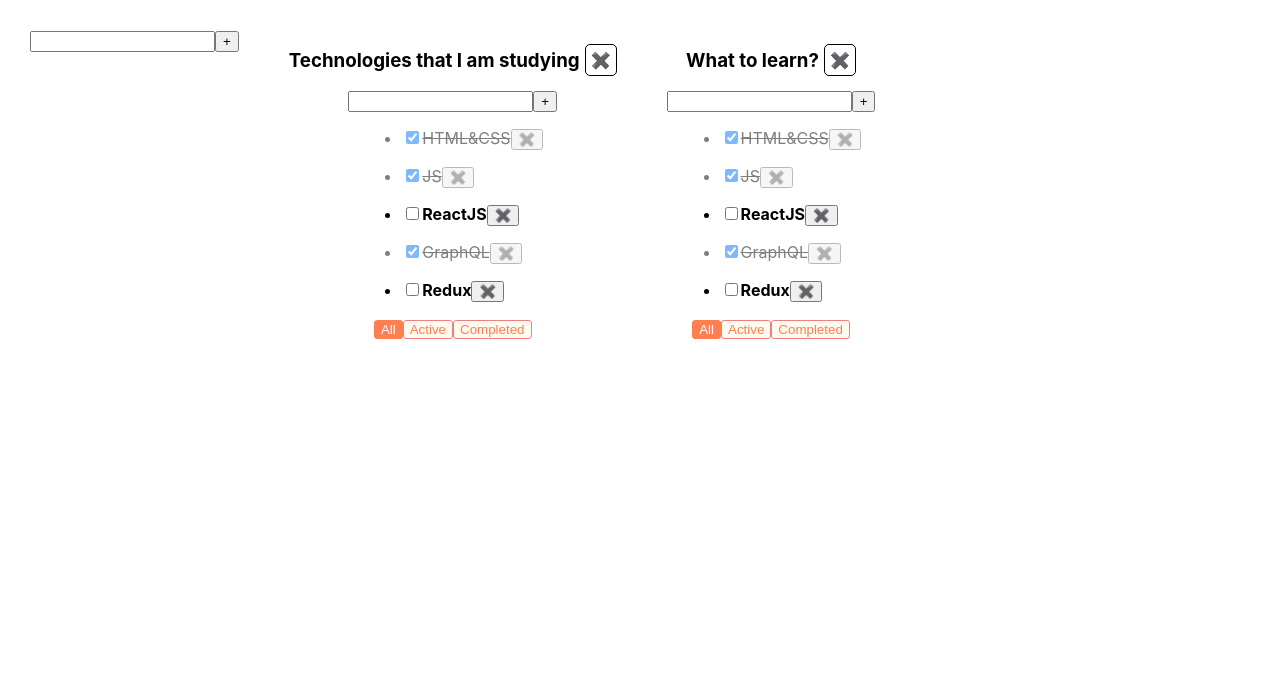
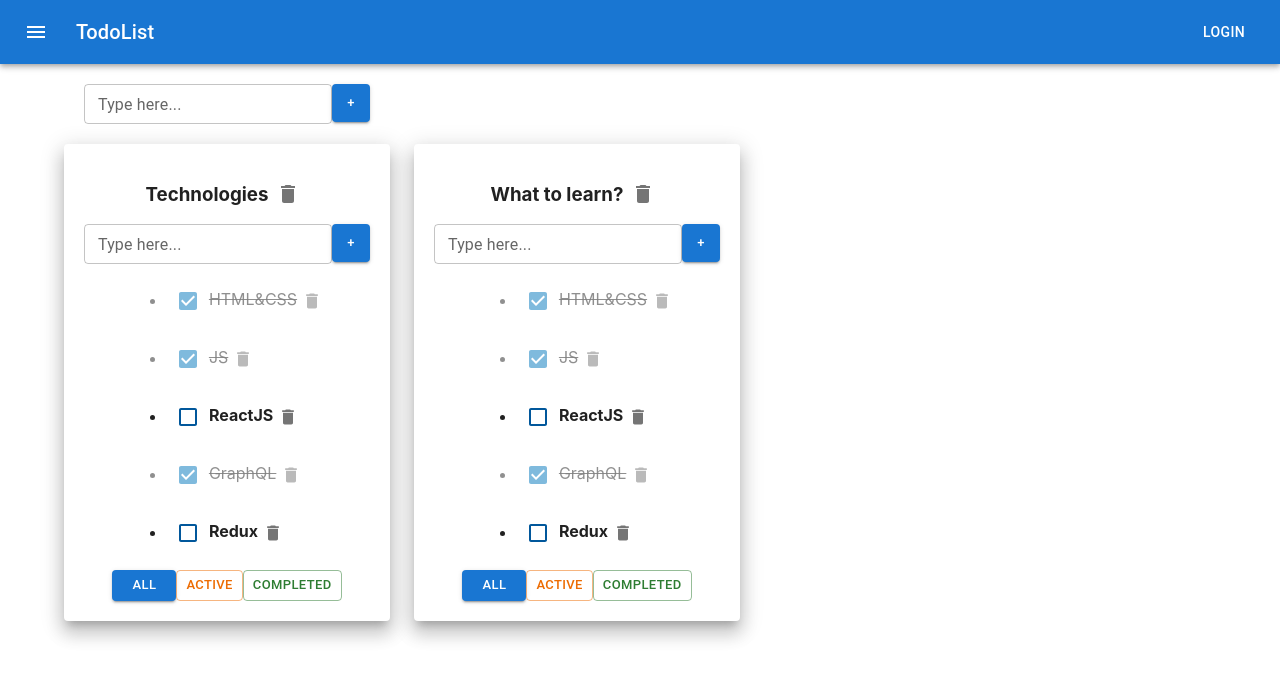
Before and after one commit to VladTomchuk/todolist_2023_2024, a React (Create React App) app: page / in a window 1280 px wide. Shown: the top 680 px of the page. Built offline with nearby package versions, Linux system fonts and the light colour scheme.

Commit message:
Styled components with Material UI.

```diff
--- a/package.json
+++ b/package.json
@@ -3,6 +3,10 @@
   "version": "0.1.0",
   "private": true,
   "dependencies": {
+    "@emotion/react": "^11.11.1",
+    "@emotion/styled": "^11.11.0",
+    "@mui/icons-material": "^5.14.13",
+    "@mui/material": "^5.14.13",
     "@testing-library/jest-dom": "^5.14.1",
     "@testing-library/react": "^13.0.0",
     "@testing-library/user-event": "^13.2.1",
--- a/src/App.css
+++ b/src/App.css
@@ -1,10 +1,10 @@
 .App {
-    padding: 30px;
-    display: flex;
+    /*padding: 30px;*/
+    /*display: flex;*/
 }
 
 .App > div {
-    margin-right: 50px;
+    /*margin-right: 50px;*/
 }
 
 .task {
@@ -53,3 +53,12 @@
     flex-direction: column;
     align-items: center;
 }
+
+.todoTitleDiv{
+    display: flex;
+}
+
+/*.container{*/
+/*    display: flex;*/
+/*    justify-content: space-around;*/
+/*}*/
--- a/src/App.tsx
+++ b/src/App.tsx
@@ -3,6 +3,10 @@ import './App.css';
 import {Todolist} from "./components/Todolist";
 import {v1} from "uuid";
 import AddItemForm from "./components/AddItemForm";
+import AppBarComponent from "./components/AppBar";
+import Container from '@mui/material/Container';
+import  Paper from "@mui/material/Paper";
+import  Grid from "@mui/material/Grid";
 
 export type FilterValuesType = 'all' | 'active' | 'completed'
 
@@ -28,7 +32,7 @@ function App() {
     const todolistId2 = v1()
 
     let [todolists, setTodolists] = useState<TodolistType[]>([
-        {todolistId: todolistId1, title: "Technologies that I am studying", filter: "all"},
+        {todolistId: todolistId1, title: "Technologies", filter: "all"},
         {todolistId: todolistId2, title: "What to learn?", filter: "all"}
     ])
 
@@ -108,12 +112,26 @@ function App() {
         setTodolists([{todolistId: newTodolistId, title: newTitle, filter: "all"}, ...todolists])
         setTasks({...tasks, [newTodolistId]: []})
     }
+    const updateTask = (todolistId: string, taskId: string, newTitle: string) => {
+
+        setTasks({
+            ...tasks,
+            [todolistId]: tasks[todolistId].map(el => el.id === taskId ? {...el, title: newTitle} : el)
+        })
+
+        console.log(tasks)
+    }
+    const updateTodoTitle = (todolistId: string, newTitle: string) => {
+        setTodolists(todolists.map(el => el.todolistId === todolistId ? {...el, title: newTitle} : el))
+    }
 
     const todolistsComponents = todolists.map(tl => {
 
             const tasksForTodolist = getTasksForRender(tasks[tl.todolistId], tl.filter)
 
             return (
+                <Grid item>
+                    <Paper elevation={12} style={{padding: '20px'}}>
                         <Todolist
                             key={tl.todolistId}
                             title={tl.title}
@@ -125,15 +143,27 @@ function App() {
                             callback={addTask}
                             changeIsDoneStatus={changeIsDoneStatus}
                             removeTodolist={removeTodolist}
+                            updateTask={updateTask}
+                            updateTodoTitle={updateTodoTitle}
                         />
+                    </Paper>
+
+                </Grid>
             )
         }
     )
 
     return (
         <div className="App">
+            <AppBarComponent/>
+            <Container>
+                <Grid container style={{padding: '20px'}}>
                     <AddItemForm callback={addTodo}/>
+                </Grid>
+                <Grid container spacing={3}>
                     {todolistsComponents}
+                </Grid>
+            </Container>
         </div>
     )
 }
--- a/src/components/AddItemForm.tsx
+++ b/src/components/AddItemForm.tsx
@@ -1,4 +1,6 @@
 import React, {ChangeEvent, KeyboardEvent, useState} from 'react';
+import Button from '@mui/material/Button';
+import TextField from '@mui/material/TextField';
 
 type PropsType = {
     callback: (newTitle: string) => void
@@ -6,7 +8,7 @@ type PropsType = {
 const AddItemForm = (props: PropsType) => {
 
     let [title, setTitle] = useState('')
-    let [emptyValueError, setEmptyValueError] = useState(false)
+    let [emptyValueError, setEmptyValueError] = useState<boolean | string>(false)
 
     const addTitleHandler = () => {
         if (title.trim() !== '') {
@@ -26,16 +28,30 @@ const AddItemForm = (props: PropsType) => {
         setTitle(e.currentTarget.value)
     }
 
+    const styledButton = {
+        maxWidth: "38px",
+        maxHeight: "38px",
+        minWidth: "38px",
+        minHeight: "38px",
+    }
+
     return (
         <div>
-            <input
+
+            <TextField
+                error={!!emptyValueError}
+                size="small"
                 value={title}
                 onKeyPress={onKeyPressHandler}
                 onChange={onChangeInputHandler}
-                className={emptyValueError ? 'empty-value' : ''}
+                id="outlined-basic"
+                label={emptyValueError ? 'some error' : 'Type here...'} // как вывести текст типа ошибки ?
+                variant="outlined"
+                className={''}
             />
-            <button onClick={addTitleHandler}>+</button>
-            {emptyValueError && <div>Please type title!</div>}
+
+            <Button style={styledButton} variant="contained" size="small" onClick={addTitleHandler}>+</Button>
+            {/*{emptyValueError && <div>Please type title!</div>}*/}
         </div>
     );
 };
--- /dev/null
+++ b/src/components/AppBar.tsx
@@ -0,0 +1,34 @@
+import React from 'react';
+import AppBar from '@mui/material/AppBar';
+import Box from '@mui/material/Box';
+import Toolbar from '@mui/material/Toolbar';
+import Typography from '@mui/material/Typography';
+import Button from '@mui/material/Button';
+import IconButton from '@mui/material/IconButton';
+import MenuIcon from '@mui/icons-material/Menu';
+
+const AppBarComponent = () => {
+    return (
+        <Box sx={{ flexGrow: 1 }}>
+            <AppBar position="static">
+                <Toolbar>
+                    <IconButton
+                        size="large"
+                        edge="start"
+                        color="inherit"
+                        aria-label="menu"
+                        sx={{ mr: 2 }}
+                    >
+                        <MenuIcon />
+                    </IconButton>
+                    <Typography variant="h6" component="div" sx={{ flexGrow: 1 }}>
+                        TodoList
+                    </Typography>
+                    <Button color="inherit">Login</Button>
+                </Toolbar>
+            </AppBar>
+        </Box>
+    );
+};
+
+export default AppBarComponent;
--- /dev/null
+++ b/src/components/EditableSpan.tsx
@@ -0,0 +1,32 @@
+import React, {ChangeEvent, useState} from 'react';
+
+type PropsType = {
+    oldTitle: string
+    callback: (newTitle: string) => void
+}
+
+const EditableSpan = (props: PropsType) => {
+
+    let [editMode, setEditMode] = useState(() => false)
+    let [newTitle, setNewTitle] = useState(props.oldTitle)
+    const changeModeHandler = () => {
+        setEditMode((prev) => !prev)
+        if (editMode) {
+            props.callback(newTitle)
+        }
+    }
+
+    const onChangeInputHandler = (e: ChangeEvent<HTMLInputElement>) => {
+        setNewTitle(e.currentTarget.value)
+    }
+
+    return (
+
+        editMode
+            ? <input value={newTitle} onBlur={changeModeHandler} autoFocus onChange={onChangeInputHandler}/>
+            : <span onDoubleClick={changeModeHandler}>{props.oldTitle}</span>
+
+    );
+};
+
+export default EditableSpan;
--- a/src/components/Task.tsx
+++ b/src/components/Task.tsx
@@ -1,9 +1,15 @@
 import React from "react";
 import {TaskType} from "../App";
+import EditableSpan from "./EditableSpan";
+import DeleteIcon from "@mui/icons-material/Delete";
+import IconButton from "@mui/material/IconButton";
+import Checkbox from '@mui/material/Checkbox';
+import {lightBlue} from '@mui/material/colors';
 
 type TaskPropsType = {
     removeTask: () => void
     changeIsDoneStatus: (isDone: boolean) => void
+    callback: (newTitle: string) => void
 } & TaskType
 
 export const Task = (props: TaskPropsType) => {
@@ -11,16 +17,28 @@ export const Task = (props: TaskPropsType) => {
         props.changeIsDoneStatus(props.isDone)
     }
 
+    const label = {inputProps: {'aria-label': 'Checkbox demo'}};
+    const sx = {
+        color: lightBlue[900],
+        '&.Mui-checked': {
+            color: lightBlue[800],
+        },
+    }
     return (
         <ul>
+
             <li key={props.id} className={props.isDone ? "taskDone" : "task"}>
-                <input
-                    type="checkbox"
+                <Checkbox
                     checked={props.isDone}
                     onChange={onChangeValueIsDoneHandler}
+                    {...label}
+                    defaultChecked
+                    sx={sx}
                 />
-                <span>{props.title}</span>
-                <button onClick={props.removeTask}>✖️</button>
+                <EditableSpan oldTitle={props.title} callback={props.callback}/>
+                <IconButton size="small" onClick={props.removeTask} aria-label="delete">
+                    <DeleteIcon fontSize="small"/>
+                </IconButton>
             </li>
         </ul>
     )
--- a/src/components/Todolist.tsx
+++ b/src/components/Todolist.tsx
@@ -3,6 +3,10 @@ import {FilterValuesType, TaskType} from "../App";
 import "../App.css";
 import {Task} from "./Task";
 import AddItemForm from "./AddItemForm";
+import EditableSpan from "./EditableSpan";
+import IconButton from '@mui/material/IconButton';
+import DeleteIcon from '@mui/icons-material/Delete';
+import Button from '@mui/material/Button';
 
 type PropsType = {
     title: string
@@ -14,6 +18,8 @@ type PropsType = {
     callback: (todolistId: string, title: string) => void
     changeIsDoneStatus: (todolistId: string, taskId: string, isDone: boolean) => void
     removeTodolist: (todolistId: string) => void
+    updateTask: (todolistId: string, taskId: string, newTitle: string) => void
+    updateTodoTitle: (todolistId: string, newTitle: string) => void
 }
 
 export const Todolist = (props: PropsType) => {
@@ -33,40 +39,67 @@ export const Todolist = (props: PropsType) => {
     const AddItemFormHandler = (newTitle: string) => {
         props.callback(props.todolistId, newTitle)
     }
-
+    const updateTaskHandler = (taskId: string, newTitle: string) => {
+        props.updateTask(props.todolistId, taskId, newTitle)
+    }
+    const updateTodoTitleHandler = (newTitle: string) => {
+        props.updateTodoTitle(props.todolistId, newTitle)
+    }
     return (
         <div className={"todolistContainer"}>
-            <div className={"todolistTitleContainer"}>
-                <h3>{props.title}</h3>
-                <span onClick={onclickRemoveTodolistHandler}>✖️</span>
+            <div className={"todoTitleDiv"}>
+                <h3><EditableSpan oldTitle={props.title} callback={updateTodoTitleHandler}/></h3>
+                <IconButton onClick={onclickRemoveTodolistHandler} aria-label="delete">
+                    <DeleteIcon/>
+                </IconButton>
             </div>
             <AddItemForm callback={AddItemFormHandler}/>
             <div>
                 {props.tasks.map((t: TaskType) => {
                     const removeTaskCallback = () => props.removeTask(props.todolistId, t.id)
                     const changeIsDoneStatusHandler = (isDone: boolean) => props.changeIsDoneStatus(props.todolistId, t.id, isDone)
+                    const callbackHandler = (newTitle: string) => updateTaskHandler(t.id, newTitle)
+
                     return (
                         <Task
                             key={t.id}
                             {...t}
                             removeTask={removeTaskCallback}
                             changeIsDoneStatus={changeIsDoneStatusHandler}
+                            callback={callbackHandler}
                         />
                     )
                 })}
             </div>
 
+            {/*BUTTONS OF FILTRATION */}
             <div>
-                <button className={props.currentFilterValue === "all" ? "btn-filter-active" : "btn-filter"}
-                        onClick={onAllClickHandler}>All
-                </button>
-                <button className={props.currentFilterValue === "active" ? "btn-filter-active" : "btn-filter"}
-                        onClick={onActiveClickHandler}>Active
-                </button>
-                <button className={props.currentFilterValue === "completed" ? "btn-filter-active" : "btn-filter"}
-                        onClick={onComletedClickHandler}>Completed
-                </button>
+
+                <Button
+                    size="small"
+                    variant={props.currentFilterValue === "all" ? "contained" : "outlined"}
+                    onClick={onAllClickHandler}
+                    color="primary">
+                    All
+                </Button>
+
+                <Button
+                    size="small"
+                    variant={props.currentFilterValue === "active" ? "contained" : "outlined"}
+                    onClick={onActiveClickHandler}
+                    color="warning">Active
+                </Button>
+
+                <Button
+                    size="small"
+                    variant={props.currentFilterValue === "completed" ? "contained" : "outlined"}
+                    onClick={onComletedClickHandler}
+                    color="success">
+                    Completed
+                </Button>
+
             </div>
+
         </div>
     )
 }
```
Also changed, not shown: 1 other file (tests, documents, lock files or other folders). Lines whose indentation alone changed are shown as unchanged.
